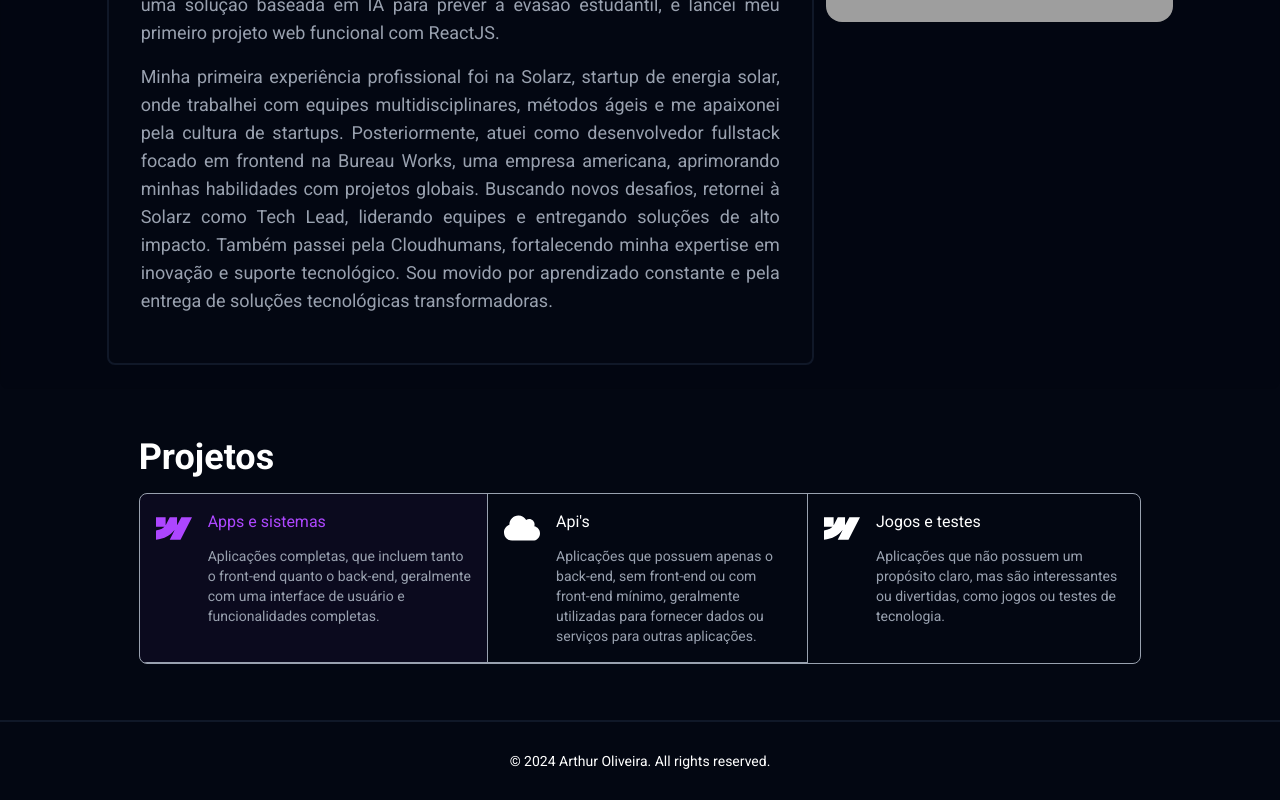
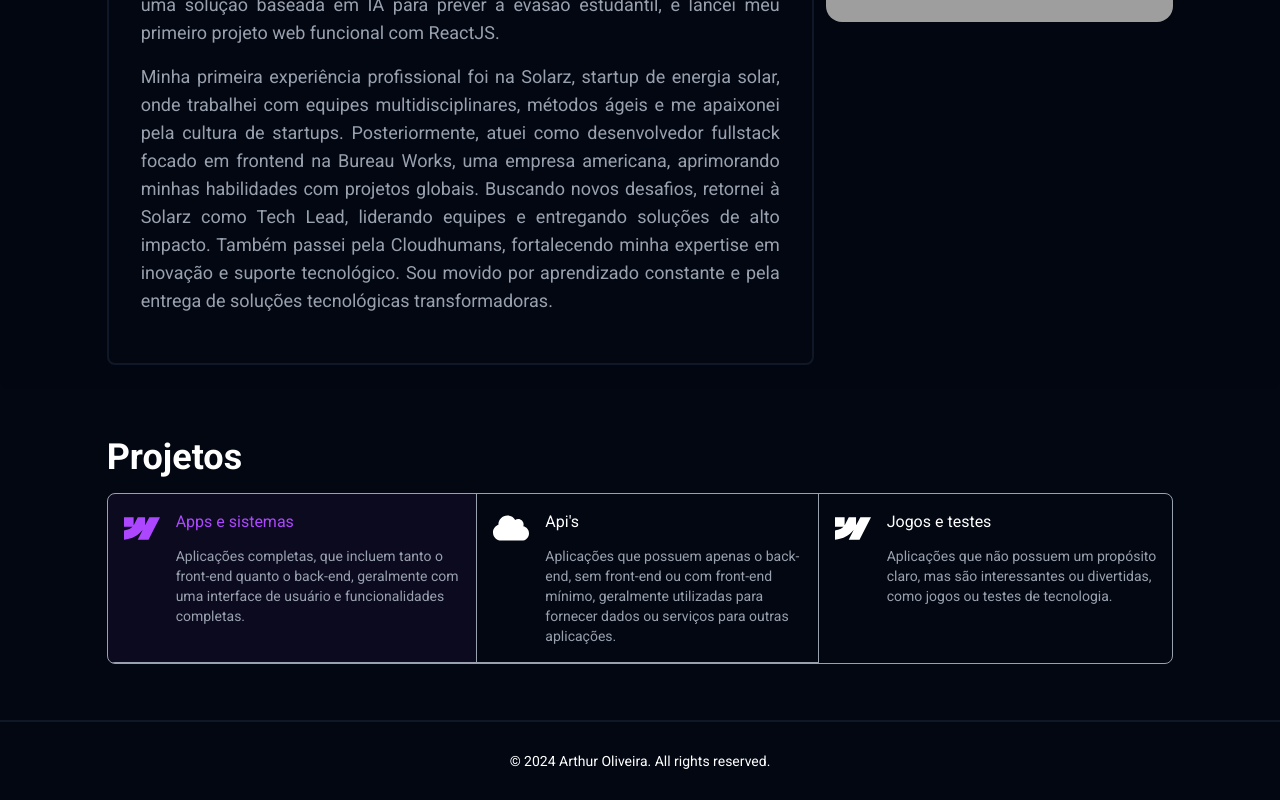
Before and after one commit to ArthurOlive/portfolio, a React (Vite) app: page / in a window 1280 px wide. Shown: the part 1063-1863 px from the top of the page. Built offline with nearby package versions, Linux system fonts and the light colour scheme; grey boxes are pictures that could not be loaded.

Commit message:
Fix: Adjust column spans for Project component layout

```diff
--- a/src/components/organisms/project/index.tsx
+++ b/src/components/organisms/project/index.tsx
@@ -8,7 +8,7 @@ export const Project = () => {
     <div className="bg-gray-950">
       <div className="grid grid-cols-12 items-center h-full relative py-4">
         <div className="col-span-1"></div>
-        <div className="col-span-10 h-full gap-3 p-8 ">
+        <div className="col-span-10 h-full gap-3 py-8 ">
           <h2 className="text-4xl font-bold mb-4  text-white">Projetos</h2>
 
           <div className="grid grid-flow-row sm:grid-flow-col w-full mb-2 divide-y sm:divide-x divide-gray-400 overflow-auto border border-gray-400 rounded-lg">
```
